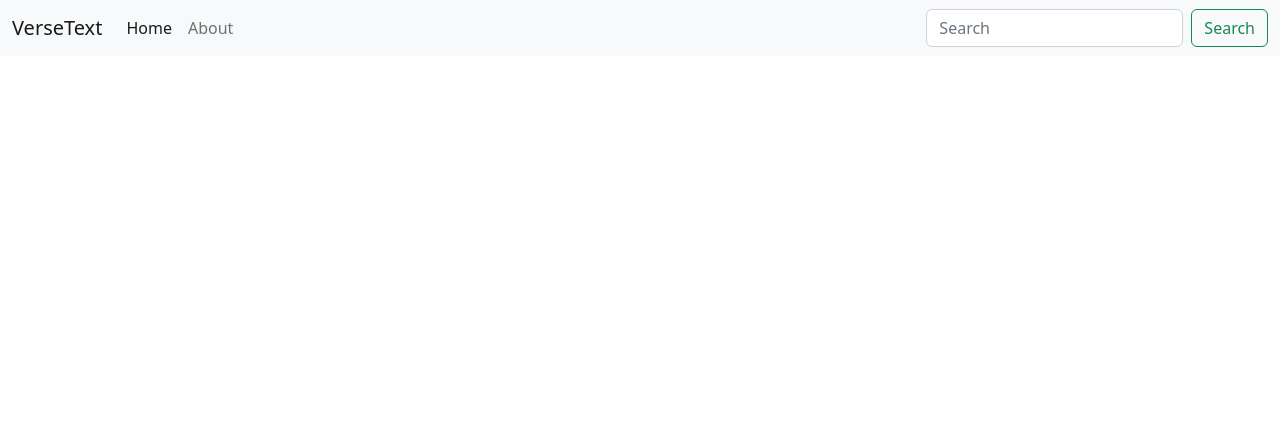
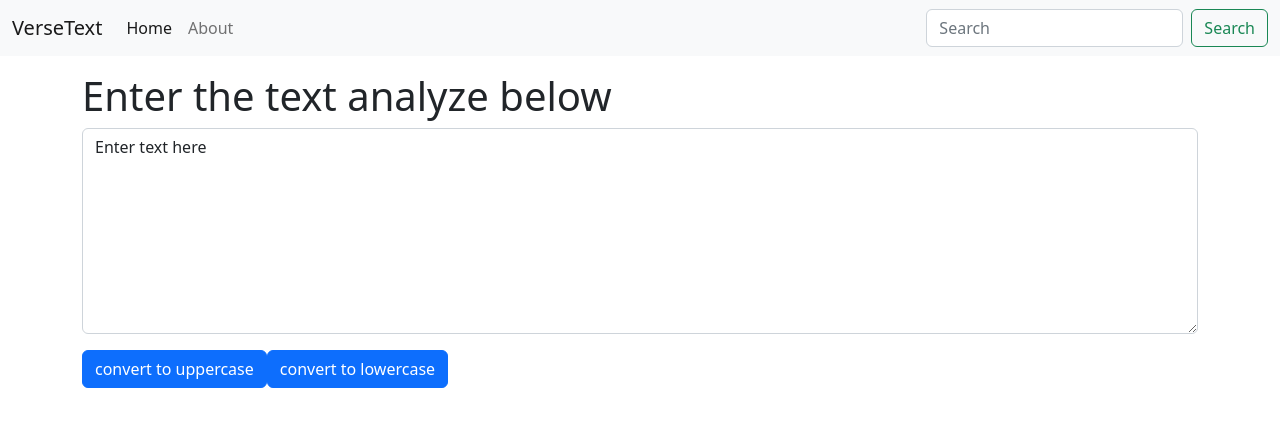
Before and after one commit to mohanverse/verseText-count, a React (Create React App) app: page / in a window 1280 px wide. Shown: the top 426 px of the page. Built offline with nearby package versions, Linux system fonts and the light colour scheme.

Commit message:
mohanverse

```diff
--- a/src/App.js
+++ b/src/App.js
@@ -1,10 +1,15 @@
 import './App.css';
 import Navbar from "./components/Navbar";
+import TextForm from './components/TextForm';
 
 function App(){
   return(
     <>
     < Navbar title="VerseText" aboutText="About"/>
+    <div className='container my-3'>
+      <TextForm heading="Enter the text analyze below" />
+
+    </div>
 
     </>
 
--- a/src/components/Navbar.js
+++ b/src/components/Navbar.js
@@ -1,31 +1,41 @@
-import React, { memo } from 'react'
+import React from 'react'
 import PropTypes from 'prop-types'
 
 
-export default memo(function Navbar(props) {
+export default function Navbar(props) {
   return (
-    <nav class="navbar navbar-expand-lg bg-light">
-    <div class="container-fluid">
-      <a class="navbar-brand" href="/">{props.title}</a>
-      <button class="navbar-toggler" type="button" data-bs-toggle="collapse" data-bs-target="#navbarSupportedContent" aria-controls="navbarSupportedContent" aria-expanded="false" aria-label="Toggle navigation">
-        <span class="navbar-toggler-icon"></span>
+    <nav className="navbar navbar-expand-lg bg-light">
+    <div className="container-fluid">
+      <a className="navbar-brand" href="/">{props.title}</a>
+    <button className="navbar-toggler" type="button" data-bs-toggle="collapse" data-bs-target="#navbarSupportedContent" aria-controls="navbarSupportedContent" aria-expanded="false" aria-label="Toggle navigation">
+        <span className="navbar-toggler-icon"></span>
       </button>
-      <div class="collapse navbar-collapse" id="navbarSupportedContent">
-        <ul class="navbar-nav me-auto mb-2 mb-lg-0">
-          <li class="nav-item">
-            <a class="nav-link active" aria-current="page" href="/">Home</a>
+      <div className="collapse navbar-collapse" id="navbarSupportedContent">
+        <ul className="navbar-nav me-auto mb-2 mb-lg-0">
+          <li className="nav-item">
+            <a className="nav-link active" aria-current="page" href="/">Home</a>
           </li>
-          <li class="nav-item">
-            <a class="nav-link" href="/">{props.aboutText}</a>
+          <li className="nav-item">
+            <a className="nav-link" href="/">{props.aboutText}</a>
           </li>
 
         </ul>
-        <form class="d-flex" role="search">
-          <input class="form-control me-2" type="search" placeholder="Search" aria-label="Search" />
-          <button class="btn btn-outline-success" type="submit">Search</button>
+        <form className="d-flex" role="search">
+          <input className="form-control me-2" type="search" placeholder="Search" aria-label="Search" />
+          <button className="btn btn-outline-success" type="submit">Search</button>
         </form>
       </div>
     </div>
   </nav>
   )
-})
+}
+
+Navbar.prototypes = {title: PropTypes.string.isRequired,
+  aboutText: PropTypes.string.isRequired,
+
+}
+
+Navbar.defaultProps = {
+  title: 'set title here',
+  aboutText: 'about text here'
+}
--- /dev/null
+++ b/src/components/TextForm.js
@@ -0,0 +1,39 @@
+import React, {useState} from 'react'
+
+
+export default function TextForm(props) {
+  const handleUpclick = ()=>{
+    //console.log("Uppercase was clicked" + text);
+    let newText = text.toUpperCase();
+    setText(newText)
+
+  }
+  const handleDounclick = ()=>{
+    //console.log("Uppercase was clicked" + text);
+    let newText = text.toLowerCase();
+    setText(newText)
+
+  }
+  const handleOnchange = (event)=>{
+    console.log("on change");
+    setText(event.target.value)
+  }
+
+
+  const [text, setText] = useState('Enter text here');
+  //text = "new Text"; // worng way to change the state
+  //setText("new text") // right way to change the state
+  return (
+    <div>
+        <h1>{props.heading}</h1>
+        <div className="mb-3">
+          <textarea className="form-control" id="mytext" value={text} onChange={handleOnchange} rows="8"></textarea>
+        </div>
+        <div>
+          <button className="btn btn-primary " onClick={handleUpclick} >convert to uppercase</button>
+
+          <button className="btn btn-primary" onClick={handleDounclick} >convert to lowercase</button>
+        </div>
+    </div>
+  )
+}
```
